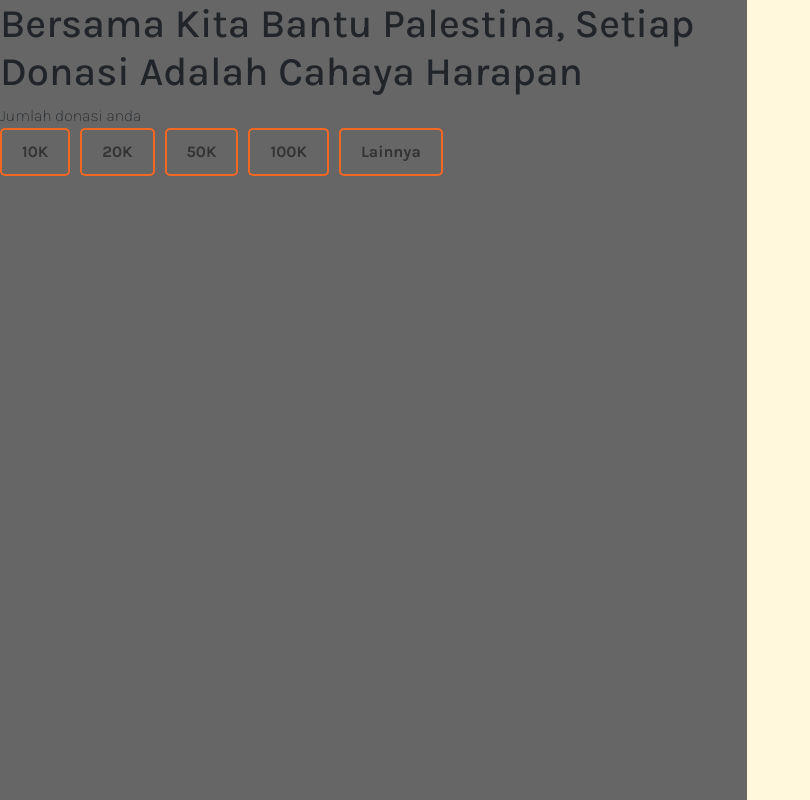
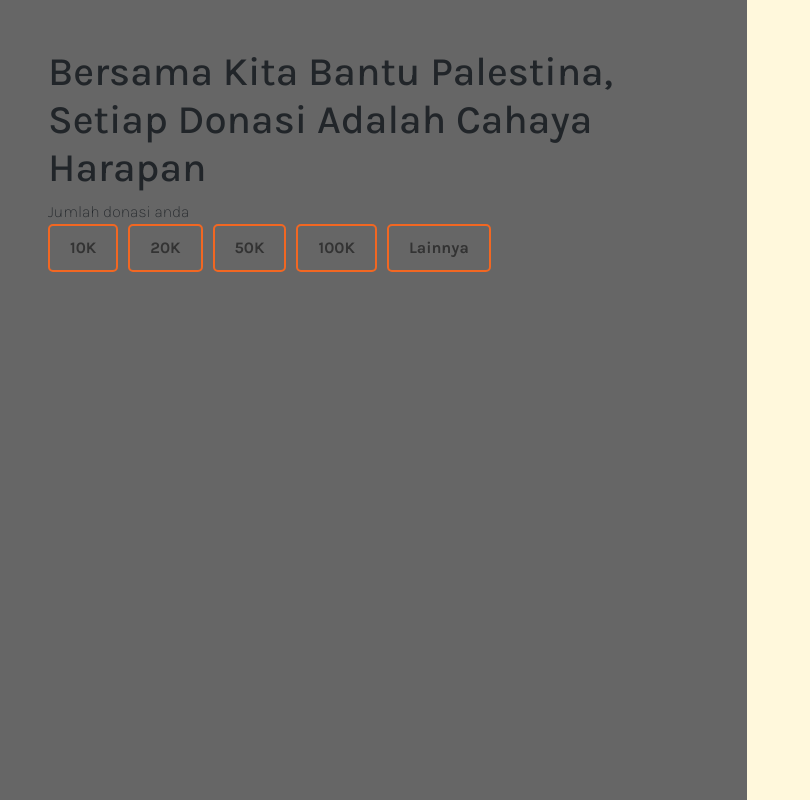
Before and after one commit to elfan-smkinformatika/DonastionPalestine-Elfan-Inoy, a PHP site: page /pages/form_donasi.php in a window 1280 px wide. Shown: the whole page, without its empty margins (0-810 px from the left). Run offline with PHP 8.4, Linux system fonts and the light colour scheme.

Commit message:
menambah sedikit perubahan sebelum azan ashar

```diff
--- a/pages/form_donasi.php
+++ b/pages/form_donasi.php
@@ -11,7 +11,7 @@
 
 <body class="d-flex">
 
-    <div class="side-left col-7">
+    <div class="side-left col-7 p-5">
         <h1>Bersama Kita Bantu Palestina, Setiap Donasi Adalah Cahaya Harapan</h1>
         <div class="input-nominal">
             <label>Jumlah donasi anda</label><br>
@@ -31,12 +31,11 @@
                 <input type="radio" id="lainnya" name="amount" value="Lainnya" onclick="toggleManualInput(true)">
                 <label for="lainnya">Lainnya</label>
             </div>
-
-            <!-- Manual input field -->
-            <div id="manual-input-container">
-                <input type="number" id="manual-input" placeholder="Masukkan nominal lain">
+            <div id="manual-input-container" class="mt-2">
+                <input type="number" id="manual-input" placeholder="Masukkan nominal yang ingin Anda berikan" class="w-75">
             </div>
         </div>
+
     </div>
     <div class="side-right col-5">
 
```
